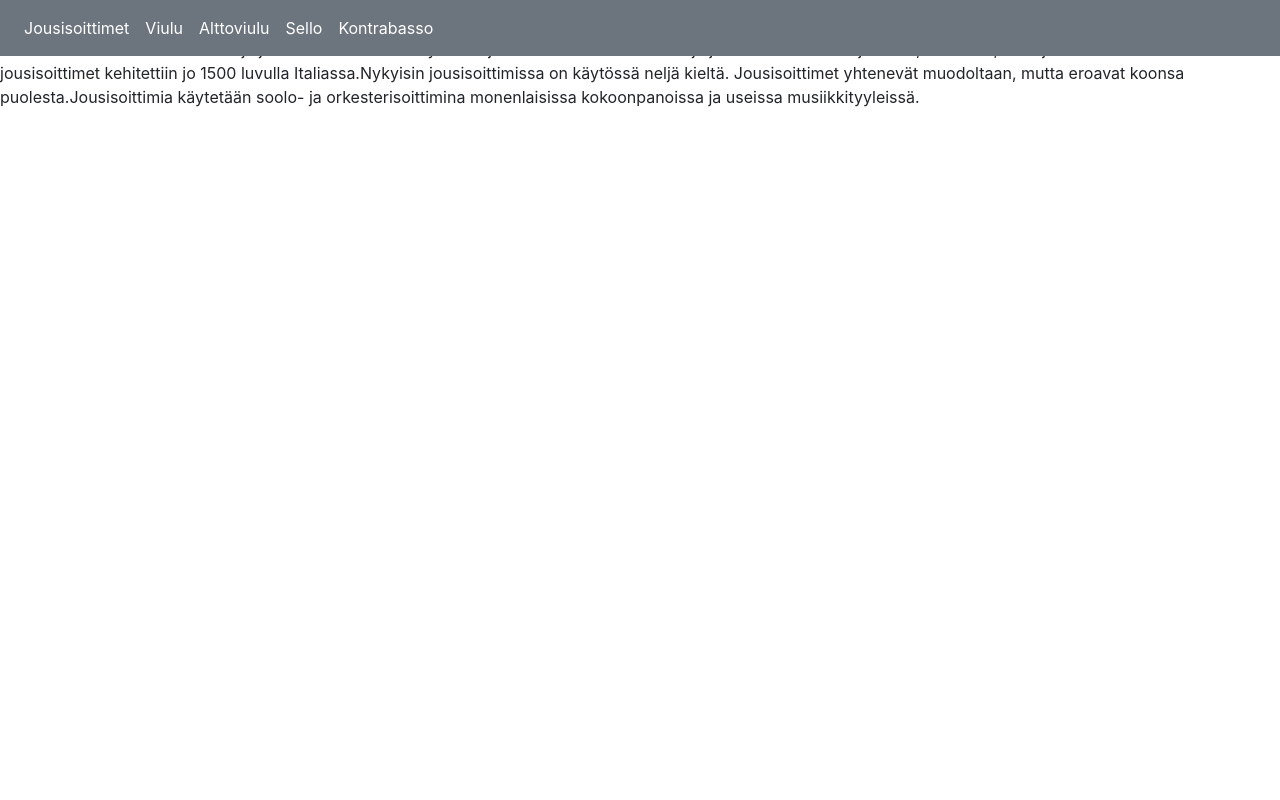
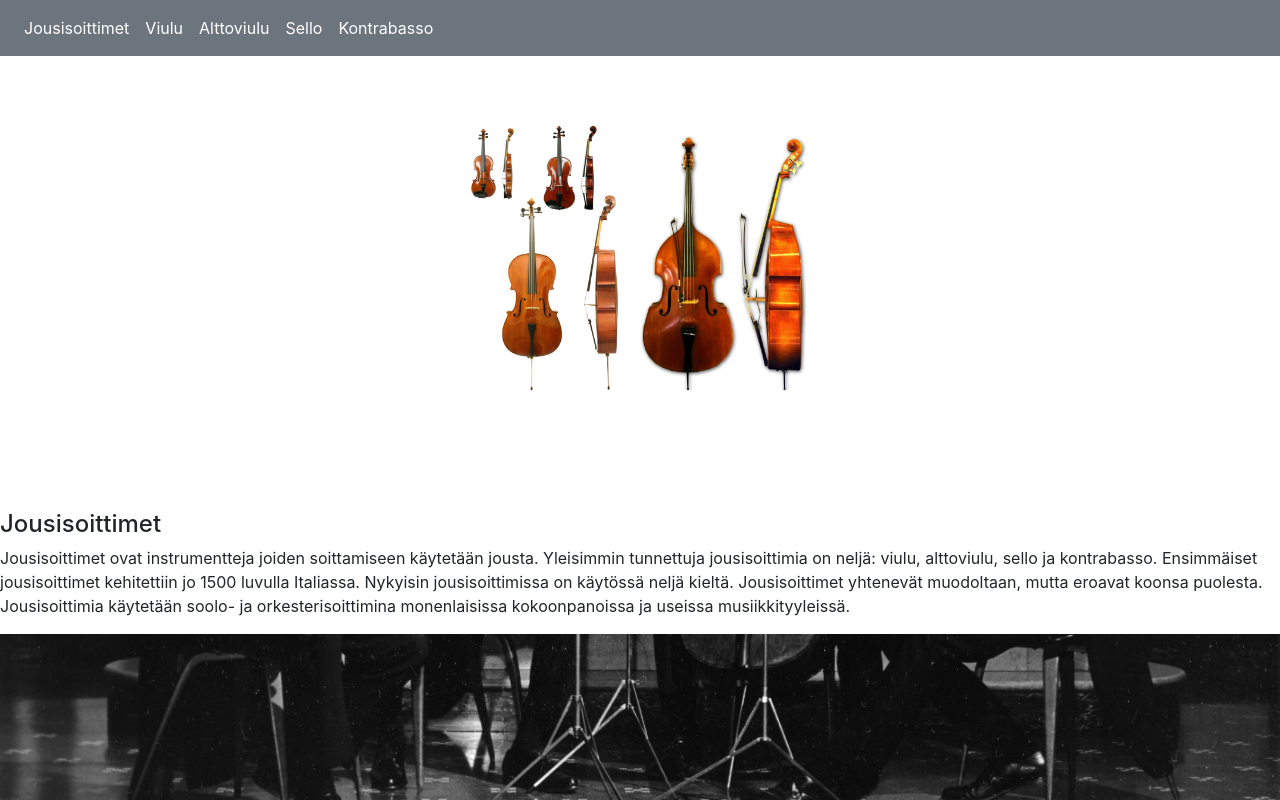
Before and after one commit to kostihiltunen/kostihiltunen.github.io, a PHP site: page / in a window 1280 px wide. Run offline with PHP 8.4, Linux system fonts and the light colour scheme.

Commit message:
added somepictures

```diff
--- a/index.html
+++ b/index.html
@@ -90,7 +90,7 @@
       </nav>
     </div>
     <!-- Sisältöalue -->
-    <div class="container-fluid bg-white min-vh-100">
+    <div class="container-fluid bg-white min-vh-80">
       <div class="row" id="contentElement"></div>
     </div>
   </body>
--- a/index.js
+++ b/index.js
@@ -22,14 +22,18 @@ var textChange = function (index) {
 
 // Vaihtoehtoiset sisällöt
 var indexHTML =
-  "<div><h4>Jousisoittimet</h4>\
+  '<div class="mx-auto" style="width: 600px">\
+  <img src="./assets/string_instruments_new.jpg" alt="StringInstruments" style="width:100%"></div>\
+  <div><h4>Jousisoittimet</h4>\
 <p>Jousisoittimet ovat instrumentteja joiden soittamiseen käytetään jousta. Yleisimmin tunnettuja jousisoittimia on neljä: \
-viulu, alttoviulu, sello ja kontrabasso. Ensimmäiset jousisoittimet kehitettiin jo 1500 luvulla Italiassa.\
-Nykyisin jousisoittimissa on käytössä neljä kieltä. Jousisoittimet yhtenevät muodoltaan, mutta eroavat koonsa puolesta.\
-Jousisoittimia käytetään soolo- ja orkesterisoittimina monenlaisissa kokoonpanoissa ja useissa musiikkityyleissä.</p></div>";
+viulu, alttoviulu, sello ja kontrabasso. Ensimmäiset jousisoittimet kehitettiin jo 1500 luvulla Italiassa. \
+Nykyisin jousisoittimissa on käytössä neljä kieltä. Jousisoittimet yhtenevät muodoltaan, mutta eroavat koonsa puolesta. \
+Jousisoittimia käytetään soolo- ja orkesterisoittimina monenlaisissa kokoonpanoissa ja useissa musiikkityyleissä.</p></div>';
 
 const violinHTML =
-  "<h4>Viulu</h4>\
+  '<div class="mx-auto" style="width: 600px">\
+  <img src="./assets/small_violin_new.jpg" alt="Violin" style="width:100%"></div>\
+  <h4>Viulu</h4>\
 <p>Viulu on jousisoitinperheen korkeaäänisin soitin. Viulussa on neljä kieltä, jotka viritetään kvintin välein: \
 g–d1–a1–e2 tai IPN:n mukaan G3-D4-A4-E5 (järjestyksessä matalaäänisimmästä kielestä korkeimpaan).</p>\
 <h5>Historia</h5>\
@@ -57,10 +61,12 @@ Sen jälkeen viuluun ei ole enää tehty mitään merkittäviä uudistuksia.</p>
 ja soittaja sääteli jouhien kireyttä painamalla niitä sormillaan. Ranskalainen Francois Tourte kehitti 1780-luvulla uuden, \
 pidemmän ja kevyemmän jousityypin, joka on edelleen käytössä lähes samanlaisena.</p>\
 <p>Paganini vei 1800-luvulla viulun soittotekniikkaa uudelle tasolle muun muassa yläasemasoitossa, \
-oktaavisoitossa ja vasemman käden pizzicatoissa.</p>";
+oktaavisoitossa ja vasemman käden pizzicatoissa.</p>';
 
 const violaHTML =
-  "<h4>Alttoviulu</h4>\
+  '<div class="mx-auto" style="width: 600px">\
+  <img src="./assets/small_viola_new.jpg" alt="Viola" style="width:100%"></div>\
+  <h4>Alttoviulu</h4>\
 <p>Alttoviulu (suom. joskus myös viola, ransk. alto, engl. viola, saks. Bratsche) kuuluu jousisoittimiin, \
 tarkemmin viuluperheeseen. Se on hieman suurempi ja tummaäänisempi kuin viulu.</p>\
 <p>Alun perin viola oli nimitys joukolle jousisoittimia, joita alettiin valmistaa keskiajalla. \
@@ -73,10 +79,12 @@ Osiltaan tämä johtuu siitä, että alttoviulu on viuluperheen alttosoitin, ja
 <p>Alttoviulun kaikukoppa on kielten pituuteen ja paksuuteen suhteutettuna liian pieni. \
 On laskettu, että kaikukopan tulisi oikeastaan olla yli puoli metriä pitkä. \
 Sellaista alttoviulua ei tosin kukaan pystyisi soittamaan, koska soittimen on mahduttava leuan ja käden väliin. \
-Viululla eivät mittasuhteet ole muuttuneet lähellekään niin paljon kuin ne ovat alttoviululla muuttuneet 1600-luvulta lähtien.</p>";
+Viululla eivät mittasuhteet ole muuttuneet lähellekään niin paljon kuin ne ovat alttoviululla muuttuneet 1600-luvulta lähtien.</p>';
 
 const celloHTML =
-  "<h4>Sello</h4>\
+  '<div class="mx-auto" style="width: 600px">\
+  <img src="./assets/small_cello_new.jpg" alt="Cello" style="width:100%"></div>\
+  <h4>Sello</h4>\
 <p>Sello (< ital. cello) on jousisoitin, joka muistuttaa jossakin määrin viulua ja alttoviulua. \
 Sello on kuitenkin paljon suurempi, ja toisin kuin alttoviulua, sitä soitetaan pystyasennossa. \
 Soittaja perinteisesti istuu soittaessaan ja pitää selloa jalkojensa välissä. \
@@ -94,11 +102,19 @@ Useimmat tunnetut viulunrakentajat (muiden muassa italialaiset Amati, Stradivari
 muissa kamarimusiikkiryhmissä. Sellolle on sävelletty lukuisia konserttoja ja sonaatteja. Populaarimusiikissa sello on harvinaisempi. \
 Vaikka sello saattaa olla mukana joissakin kappaleissa tai levytyksissä, on harvinaista, että se kuuluisi yhtyeen peruskokoonpanoon. \
 Poikkeuksena tästä on esimerkiksi Apocalyptica, 2Cellos ja Piano guys. Apocalyptica on maailmanlaajuisesti menestynyt suomalainen sellistiryhmä, \
-jonka musiikillista tyyliä on luonnehdittu muun muassa sinfoniseksi metalliksi.</p>";
+jonka musiikillista tyyliä on luonnehdittu muun muassa sinfoniseksi metalliksi.</p>';
 
 const doubleBassHTML =
-  "<h4>Kontrabasso</h4>\
-<p>Kontrabasso on jousisoitinperheen suurikokoisin jäsen. Kamari- ja sinfoniaorkesterissa sillä on tärkeä rooli, sillä matalan äänialansa ansiosta se luo orkesterin sointiin syvyyttä. Tavallisesti kontrabasso soi oktaavin selloa alempaa.[2] Taidemusiikissa kontrabasson käyttö soolosoittimena on yleistynyt modernien teräskielien kehityksen johdosta. Nykymusiikin säveltäjille kontrabasson pitkä soiva kielenpituus tarjoaa monia mielenkiintoisia mahdollisuuksia. Jazzmusiikissa kontrabassolla on keskeinen osa ja sillä soitetaan usein myös sooloja. Populaarimusiikissa bassokitara syrjäytti kontrabasson 1950-luvun loppuessa, mutta se oli sitä ennen hyvin yleinen. Soitinta käytetään paljon myös kansanmusiikissa.</p>\
+  '<div class="mx-auto" style="width: 600px">\
+  <img src="./assets/small_double_bass_new.jpg" alt="DoubleBass" style="width:100%"></div>\
+  <h4>Kontrabasso</h4>\
+<p>Kontrabasso on jousisoitinperheen suurikokoisin jäsen. Kamari- ja sinfoniaorkesterissa sillä on tärkeä rooli, \
+sillä matalan äänialansa ansiosta se luo orkesterin sointiin syvyyttä. Tavallisesti kontrabasso soi oktaavin selloa alempaa. \
+Taidemusiikissa kontrabasson käyttö soolosoittimena on yleistynyt modernien teräskielien kehityksen johdosta. \
+Nykymusiikin säveltäjille kontrabasson pitkä soiva kielenpituus tarjoaa monia mielenkiintoisia mahdollisuuksia. \
+Jazzmusiikissa kontrabassolla on keskeinen osa ja sillä soitetaan usein myös sooloja. \
+Populaarimusiikissa bassokitara syrjäytti kontrabasson 1950-luvun loppuessa, mutta se oli sitä ennen hyvin yleinen. \
+Soitinta käytetään paljon myös kansanmusiikissa.</p>\
 <h5>Historia</h5>\
 <p>Varhaisimmat kontrabassot ovat peräisin 1600-luvun alusta, ja niiden muoto kehittyi violonesta, \
 gambaperheen bassosoittimesta. Toisin kuin violonessa, kontrabassoissa ei ollut otenauhoja, \
@@ -110,7 +126,7 @@ ja kieliä oli useimmiten neljä violonen kuuteen verrattuna. Kielinä käytetti
 Sillä on kaksi vaihtoehtoista perusmuotoa: viola da gamban (johdantokuvassa) tai viulun muoto. \
 Myös muun mallisia kontrabassoja on rakennettu, kuten busetto ja esimerkiksi kitaran muotoon.</p>\
 <p>Kontrabasson alkuperä on viola da gamba -suvussa, mikä ilmenee yksityiskohtina soittimen rakenteessa. \
-Kontrabassossa on gamba-tyyliset kapeammat 'olkapäät' (erona viuluperheen soittimien pyöreämpään malliin) \
+Kontrabassossa on gamba-tyyliset kapeammat olkapäät (erona viuluperheen soittimien pyöreämpään malliin) \
 ja soitin on mahdollisesti tasapohjainen (viuluperheen jousisoittimissa pohja on kupera). \
 Kontrabasso poikkeaa myös viritysjärjestelmältään: se viritetään kvarttivireeseen \
 (muut sinfoniaorkesterissa esiintyvät jousisoittimet ovat kvinttivireisiä).</p>\
@@ -121,4 +137,4 @@ Tyypillisesti sooloteoksia ja kamarimusiikkia soitetaan pienempikokoisimmilla so
 Viulu ja sello puolestaan ovat mitoiltaan hyvin standardoituneet \
 (alttoviulun mitoissa on sen sijaan ollut jonkin verran vaihtelua). Yleisimmin kontrabasso on ¾-kokoinen \
 (vaikkakin tämä kokoluokitus kontrabasson kohdalla on harhaanjohtava), \
-ja kielen soiva pituus on 100–110 senttimetriä.</p>";
+ja kielen soiva pituus on 100–110 senttimetriä.</p>';
--- a/styles.css
+++ b/styles.css
@@ -1,3 +1,11 @@
 body {
-  background-color: lightgrey;
+  background-color: black;
+  background-image: url("./assets/wallpaper.jpg");
+  background-size: 100%;
+  background-repeat: repeat-x;
 }
+
+img {
+  padding: 100px;
+  border: 2px solid #000000;
+}
```
Also changed, not shown: assets/small_cello_new.jpg (added), assets/small_double_bass_new.jpg (added), assets/small_viola_new.jpg (added), assets/small_violin_new.jpg (added), assets/string_instruments_new.jpg (added), assets/wallpaper.jpg (added).
